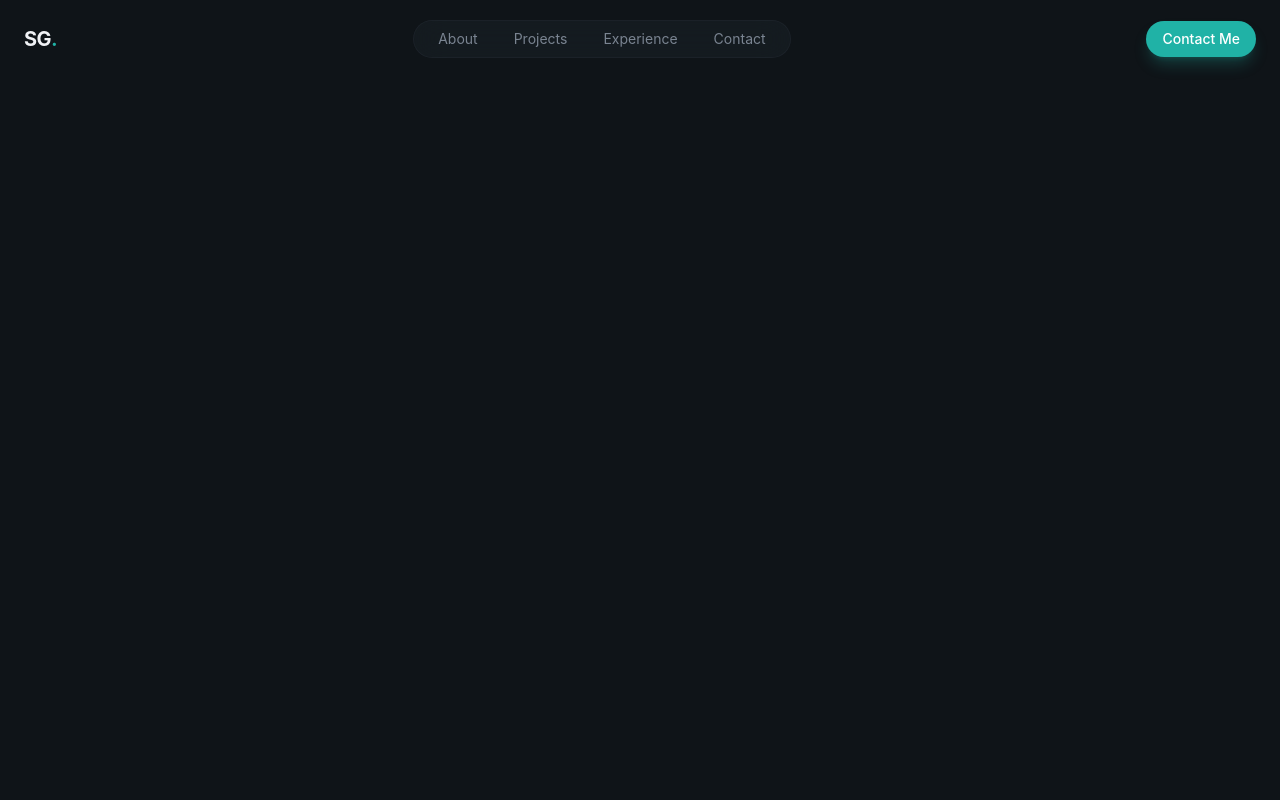
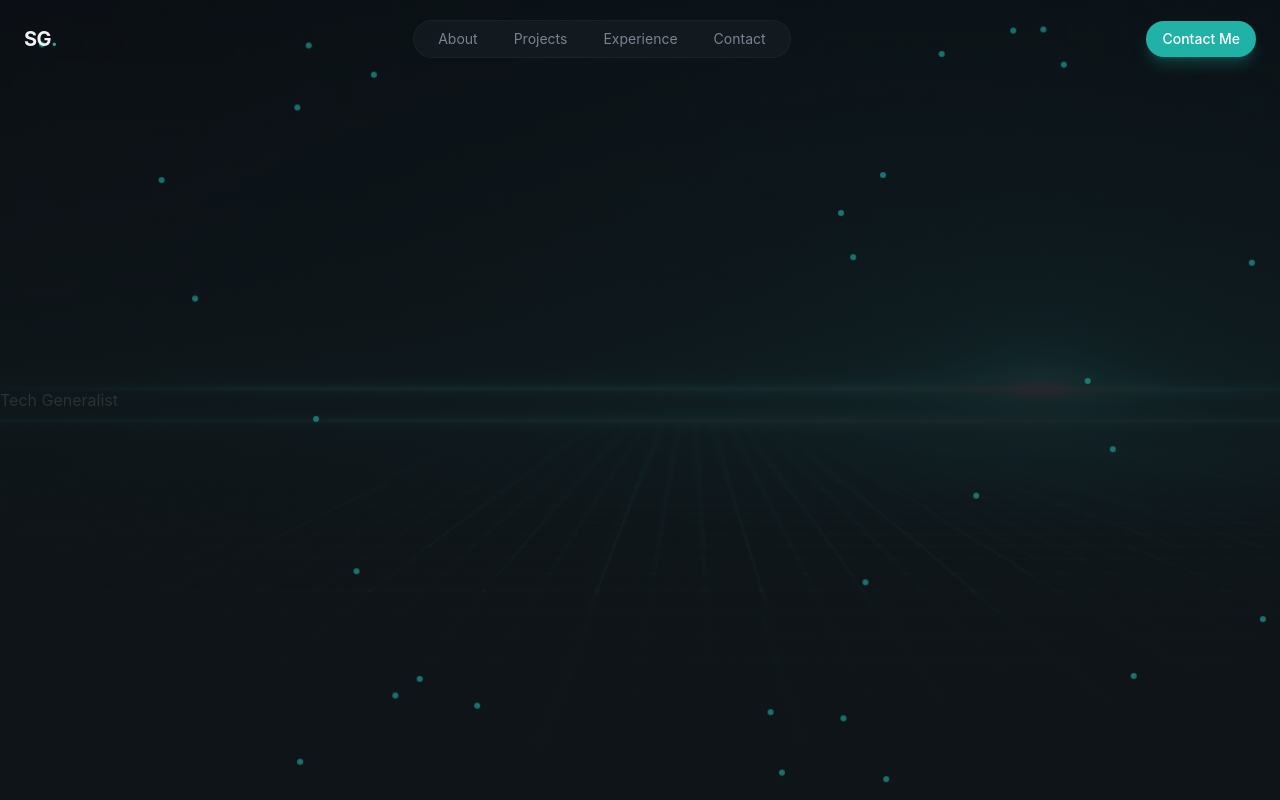
Before and after one commit to Sum1t01/portfolio, a React (Vite) app: page / in a window 1280 px wide. Built offline with nearby package versions, Linux system fonts and the light colour scheme.

Commit message:
hero section

```diff
--- a/src/index.css
+++ b/src/index.css
@@ -44,7 +44,7 @@
 }
 
 @layer components {
-   .glass {
+  .glass {
     background-color: color-mix(in srgb, var(--color-surface) 50%, transparent);
     backdrop-filter: blur(16px);
     border: 1px solid color-mix(in srgb, var(--color-border) 50%, transparent);
@@ -56,3 +56,39 @@
     border: 1px solid color-mix(in srgb, var(--color-border) 60%, transparent);
   }
 }
+
+@layer utilities {
+  @keyframes fade-in {
+    from {
+      opacity: 0;
+      transform: translateY(10px);
+      filter: blur(10px);
+    }
+
+    to {
+      opacity: 1;
+      transform: translateY(0);
+      filter: blur(0);
+    }
+  }
+
+  .animate-fade-in {
+    animation: fade-in 0.8s ease-out both;
+  }
+
+  @keyframes slow-drift {
+    0%,
+    100% {
+      transform: translate(0, 0);
+    }
+    25% {
+      transform: translate(20px, -30px);
+    }
+    50% {
+      transform: translate(-15px, -20px);
+    }
+    75% {
+      transform: translate(30px, 10px);
+    }
+  }
+}
--- a/src/layout/NavBar.jsx
+++ b/src/layout/NavBar.jsx
@@ -14,7 +14,7 @@ const NavBar = () => {
     const [isMobileMenuOpen, setMobileMenuOpen] = useState(false)
 
     return (
-        <header className='fixed top-0 left-0 right-0 bg-transparent py-5'>
+        <header className='fixed top-0 left-0 right-0 bg-transparent py-5 z-50'>
             <nav className='container mx-auto px-6 flex items-center justify-between'>
                 <a href='#' className='text-xl font-bold tracking-tight hover:text-primary'>
                     SG<span className='text-primary'>.</span>
@@ -53,7 +53,7 @@ const NavBar = () => {
             </nav>
 
             {/* Mobile hamburger menu */}
-            {isMobileMenuOpen && <div className='md:hidden glass-strong'>
+            {isMobileMenuOpen && <div className='md:hidden glass-strong animate-fade-in'>
                 <div className='container mx-auto px-6 py-6 flex flex-col gap-4'>
                     {NavLinks.map((link, index) => (
                         <a
--- a/src/sections/Hero.jsx
+++ b/src/sections/Hero.jsx
@@ -2,7 +2,52 @@ import React from 'react'
 
 const Hero = () => {
   return (
-    <section></section>
+    <section
+      className='relative min-h-screen flex items-center overflow-hidden'>
+
+      {/*Background Image */}
+      <div className='absolute inset-0'>
+        <img
+          src="/hero-bg.jpg"
+          alt='hero-bg'
+          className='w-full h-full object-cover opacity-40'
+        />
+      </div>
+
+      <div className='absolute inset-0 bg-gradient-to-b  from-background/20 via-background/80 to-background' />
+
+      {/* Green dots */}
+      <div className='absolute inset-0 overflow-hidden pointer-events-none'>
+        {[...Array(30)].map((_, i) => (
+          <div
+            className='absolute w-1.5 h-1.5 rounded-full opacity-60'
+            style={{
+              backgroundColor: "#20B2A6",
+              left: `${Math.random() * 100}%`,
+              top: `${Math.random() * 100}%`,
+              animation: `slow-drift ${15 + Math.random() * 20}s ease-in-out infinite`,
+              animationDelay: `${Math.random() * 5}s`
+            }}
+          >
+
+          </div>
+        ))}
+      </div>
+
+      {/* Content */}
+      <div>
+        <div>
+          {/*Left column - text content */}
+          <div>
+            <div>
+                <span>Tech Generalist</span>
+            </div>
+          </div>
+          {/*Right column - profile image */}
+        </div>
+      </div>
+
+    </section>
   )
 }
 
```
Also changed, not shown: public/hero-bg.jpg (added).
